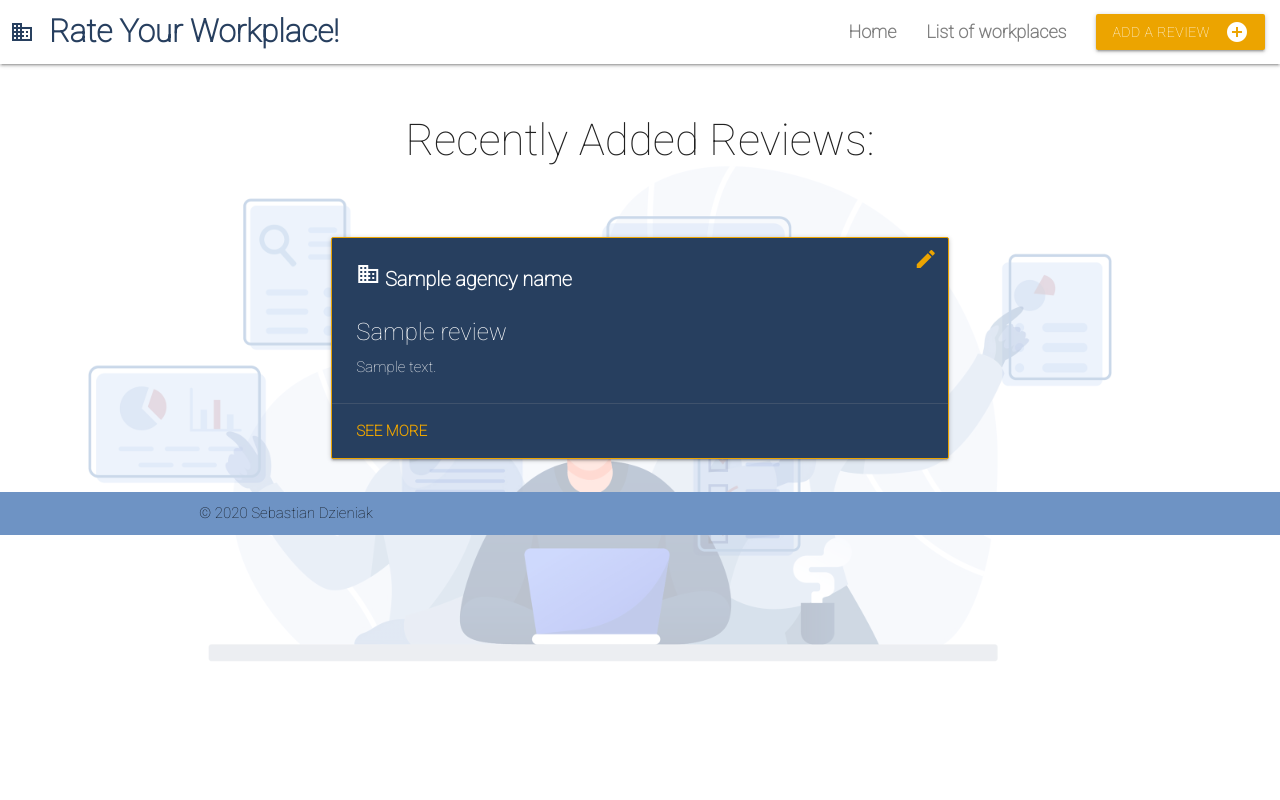
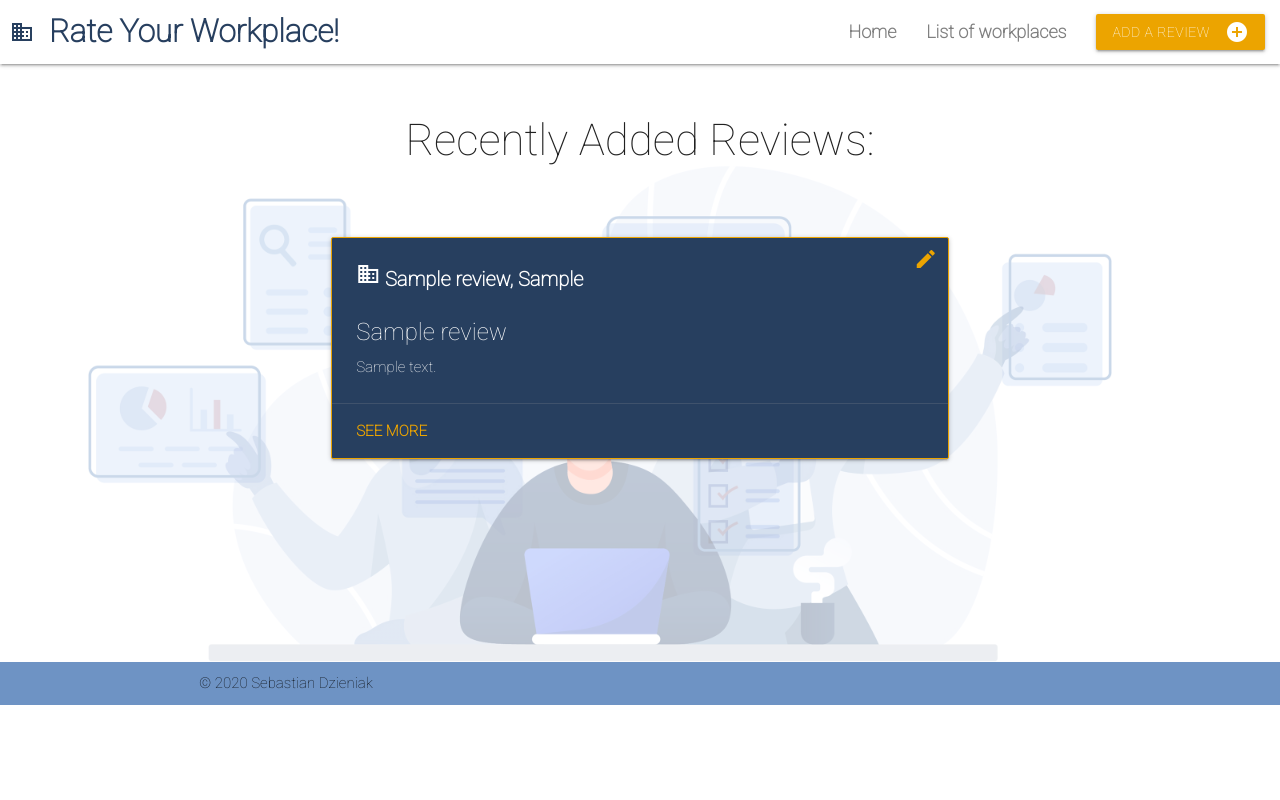
Before and after one commit to sebson1990/antoo-workplace, a Flask app: template templates/reviews.html in a window 1280 px wide. Run offline with Flask 2, Linux system fonts and the light colour scheme; the template is opened without the code that fills it: most values are stand-ins (such as "Sample title", 1, 10 or a date in 2020); some libraries are stand-ins or nearby versions.

Commit message:
fixed the page logic by passing more variables when adding a company, no more double company profile page is needed

```diff
--- a/app.py
+++ b/app.py
@@ -19,9 +19,8 @@ app.secret_key = os.environ.get("SECRET_KEY")
 
 @app.route('/')
 @app.route('/get_reviews')
-def get_reviews(agency_id):
-    company = mongo.db.Agencies.find_one({"_id": ObjectId(agency_id)})
-    return render_template("reviews.html",reviews=mongo.db.Reviews.find(), agencies=mongo.db.Agencies.find(), company=company, name=company['agency_name'], location=company['agency_location'])
+def get_reviews():
+    return render_template("reviews.html",reviews=mongo.db.Reviews.find(), agencies=mongo.db.Agencies.find())
 
 #company list:
 
@@ -66,11 +65,13 @@ def get_companies():
 def add_review():
     if request.method == "POST":
         formatted_agency_name = request.form.get("agency_name").split(', ')[0]  # Get just the name, ignore the location
-        company = mongo.db.Agencies.find_one({"agency_name": formatted_agency_name})   # Load the company from the name (also making sure it exists)
+        agency = mongo.db.Agencies.find_one({"agency_name": formatted_agency_name})  # Load the agency from the name (also making sure it exists)
         review = {
             "review_title": request.form.get("review_title"),
             "review_content": request.form.get("review_content"),
-            "agency": ObjectId(company["_id"]),
+            "agency_id": agency["_id"],
+            "agency_name": agency["agency_name"],
+            "agency_location": agency["agency_location"],
             "positive_review": request.form.get("positive_review"),
             "negative_review": request.form.get("negative_review")
         }
--- a/static/CSS/styles.css
+++ b/static/CSS/styles.css
@@ -150,7 +150,8 @@ main {
   }
 footer {
     background-color: #6e93c4 !important;
-    flex-shrink: 0;
+    flex-shrink: 0 !important;
     width: 100%;
     padding: 10px;
+    margin-top: 170px
 }
--- a/templates/reviews.html
+++ b/templates/reviews.html
@@ -12,7 +12,7 @@
   <div class="col s12 m8 l6">
     <div class="card">
       <div class="card-content white-text">
-        <div class="company-name"><i class="material-icons">business</i> {{agency_name}}</div>
+        <div class="company-name"><i class="material-icons">business</i> {{review.agency_name}}, {{review.agency_location}}</div>
         <br>
         <span class="card-title">{{review.review_title}}
           <!-- Dropdown Trigger -->
@@ -27,7 +27,7 @@
           {{review.review_content}}</p>
       </div>
       <div class="card-action">
-        <a href="{{ url_for('company_profile', agency=review.agency_name) }}">See more</a>
+        <a href="{{ url_for('company_profile1', agency_id=review.agency_id) }}">See more</a>
       </div>
     </div>
   </div>
```
